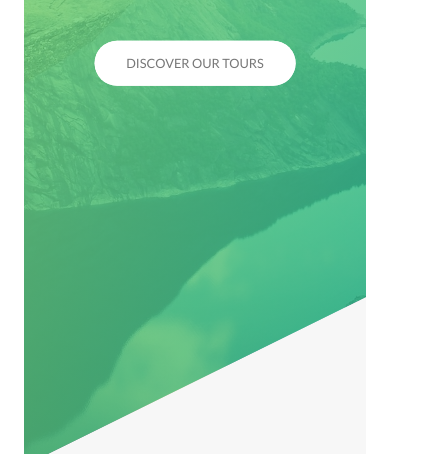
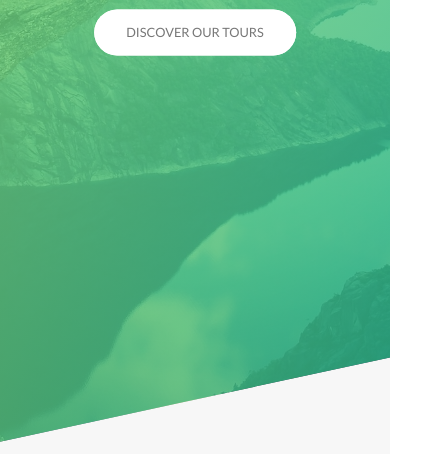
Before and after one commit to raul4h/raul4h.github.io, a website: page natours/index.html in a window 390 px wide. Shown: the part 360-814 px from the top of the page, 442 px wide, since content can reach past the window. Drawn offline with Linux system fonts and the light colour scheme.

Commit message:
Layout and font responsive

```diff
--- a/natours/sass/base/_base.scss
+++ b/natours/sass/base/_base.scss
@@ -25,4 +25,9 @@ html{
 
 body{
     box-sizing: border-box;
+    padding: 3rem;
+
+    @include respond(tab-port){
+        padding: 0;
+    }
 }
--- a/natours/sass/base/_typography.scss
+++ b/natours/sass/base/_typography.scss
@@ -1,68 +1,89 @@
-body{
+body {
   font-family: "Lato", sans-serif;
   font-weight: 400;
   //  font-size: 16px;
   line-height: 1.7;
   color: $color-grey-dark;
-    padding: 3rem;
 }
 
-.heading-primary{
+.heading-primary {
   color: $color-white;
   text-transform: uppercase;
   backface-visibility: hidden;
   margin-bottom: 6rem;
 
-    &--main{
+  &--main {
     display: block;
     font-size: 6rem;
     font-weight: 400;
     letter-spacing: 3.5rem;
 
     animation-name: moveInLeft;
-        animation-duration: .8s;
+    animation-duration: 0.8s;
     animation-timing-function: ease-in;
+
+    @include respond(phone) {
+      letter-spacing: 1rem;
+      font-size: 5rem;
+    }
+
     /* animation-iteration-count: 3; */
     /* animation-delay: 3s; */
   }
 
-    &--sub{
+  &--sub {
     display: block;
     font-size: 2rem;
     font-weight: 700;
     letter-spacing: 1.75rem;
 
-        animation: moveInRight .8s ease-in;
+    animation: moveInRight 0.8s ease-in;
+
+    @include respond(phone) {
+        letter-spacing: .5rem;
+      }
   }
 }
 
-.heading-secondary{
+.heading-secondary {
   font-size: 3.5rem;
   text-transform: uppercase;
   font-weight: 700;
-    background-image: linear-gradient(to right, $color-primary-light, $color-primary-dark);
+  background-image: linear-gradient(
+    to right,
+    $color-primary-light,
+    $color-primary-dark
+  );
   display: inline-block;
   -webkit-background-clip: text;
   color: transparent;
   letter-spacing: 2px;
-    transition: all .2s;
+  transition: all 0.2s;
 
-    &:hover{
+  @include respond(tab-port){
+      font-size: 3rem;
+  }
+
+  @include respond(phone){
+    font-size: 2.5rem;
+}
+
+  &:hover {
     transform: skewY(2deg) skewX(15deg) scale(1.1);
-        text-shadow: .5rem 1rem 2rem rgba($color-black, .2);
+    text-shadow: 0.5rem 1rem 2rem rgba($color-black, 0.2);
   }
 }
 
-.heading-tertiary{
+.heading-tertiary {
   font-size: $default-font-size;
   font-weight: 700;
   text-transform: uppercase;
 }
 
-.paragraph{
+.paragraph {
   font-size: $default-font-size;
 
-    &:not(:last-child){
+  &:not(:last-child) {
     margin-bottom: 3rem;
   }
 }
--- a/natours/sass/base/_utilities.scss
+++ b/natours/sass/base/_utilities.scss
@@ -3,10 +3,18 @@
 }
 .u-margin-bottom-big{
     margin-bottom: 8rem !important;
+
+    @include respond(tab-port){
+        margin-bottom: 5rem !important;
+    }
 }
 
 .u-margin-bottom-medium{
     margin-bottom: 4rem !important;
+
+    @include respond(tab-port){
+        margin-bottom: 3rem !important;
+    }
 }
 
 .u-margin-bottom-small{
--- a/natours/sass/layout/_footer.scss
+++ b/natours/sass/layout/_footer.scss
@@ -4,9 +4,17 @@
   font-size: 1.4rem;
   color: $color-grey-light-1;
 
+  @include respond(tab-port){
+    padding: 8rem 0;
+  }
+
   &__logo-box {
     text-align: center;
     margin-bottom: 8rem;
+
+    @include respond(tab-port){
+      margin-bottom: 6rem;
+    }
   }
 
   &__logo {
@@ -18,6 +26,11 @@
       border-top: 1px solid $color-grey-light-2;
       padding-top: 2rem;
       display: inline-block;
+
+      @include respond(tab-port){
+        width: 100%;
+        text-align: center;
+      }
   }
 
   &__list {
@@ -56,5 +69,10 @@
       padding-top: 2rem;
       width: 80%;
       float: right;
+
+      @include respond(tab-port){
+        width: 100%;
+        float: none;
+      }
   }
 }
--- a/natours/sass/layout/_grid.scss
+++ b/natours/sass/layout/_grid.scss
@@ -1,41 +1,65 @@
-.row{
+.row {
   max-width: $row-width;
   margin: 0 auto;
 
-    &:not(:last-child){
+  &:not(:last-child) {
     margin-bottom: $gutter-vertical;
+
+    @include respond(tab-port) {
+      margin-bottom: 6rem;
+    }
+  }
+
+  @include respond(tab-port) {
+    max-width: 50rem;
+    padding: 0 3rem;
   }
 
   @include clearfix;
 
-    [class^="col-"]{
+  [class^="col-"] {
     float: left;
 
-        &:not(:last-child){
+    &:not(:last-child) {
       margin-right: $gutter-horizontal;
+
+      @include respond(tab-port) {
+        margin-right: 0;
+        margin-bottom: 6rem;
       }
     }
 
-    .col-1-of-2{
+    @include respond(tab-port) {
+      width: 100% !important;
+    }
+  }
+
+  .col-1-of-2 {
     width: calc((100% - #{$gutter-horizontal}) / 2);
   }
 
-    .col-1-of-3{
+  .col-1-of-3 {
     width: calc((100% - 2 * #{$gutter-horizontal}) / 3);
   }
 
-    .col-1-of-4{
+  .col-1-of-4 {
     width: calc((100% - 3 * #{$gutter-horizontal}) / 4);
   }
 
-    .col-2-of-3{
-        width: calc(2 * ((100% - 2 * #{$gutter-horizontal}) / 3) + #{$gutter-horizontal});
+  .col-2-of-3 {
+    width: calc(
+      2 * ((100% - 2 * #{$gutter-horizontal}) / 3) + #{$gutter-horizontal}
+    );
   }
 
-    .col-2-of-4{
-        width: calc(2 *((100% - 3 * #{$gutter-horizontal}) / 4) + #{$gutter-horizontal});
+  .col-2-of-4 {
+    width: calc(
+      2 * ((100% - 3 * #{$gutter-horizontal}) / 4) + #{$gutter-horizontal}
+    );
   }
-    .col-3-of-4{
-        width: calc(3 *((100% - 3 * #{$gutter-horizontal}) / 4) + 2 * #{$gutter-horizontal});
+  .col-3-of-4 {
+    width: calc(
+      3 * ((100% - 3 * #{$gutter-horizontal}) / 4) + 2 * #{$gutter-horizontal}
+    );
   }
 }
--- a/natours/sass/layout/_header.scss
+++ b/natours/sass/layout/_header.scss
@@ -1,31 +1,37 @@
-.header{
+.header {
   height: 95vh;
-    background-image: linear-gradient(to right bottom,
-    rgba($color-primary-light,0.8),
-    rgba($color-primary-dark,0.8)) ,
+  background-image: linear-gradient(
+      to right bottom,
+      rgba($color-primary-light, 0.8),
+      rgba($color-primary-dark, 0.8)
+    ),
     url(../img/hero.jpg);
   background-size: cover;
   background-position: top;
-    -webkit-clip-path: polygon(0 0,100% 0,100% 75vh,0 100%);
-    clip-path: polygon(0 0,100% 0,100% 75vh,0 100%);
+  -webkit-clip-path: polygon(0 0, 100% 0, 100% 75vh, 0 100%);
+  clip-path: polygon(0 0, 100% 0, 100% 75vh, 0 100%);
   position: relative;
 
-    &__logo-box{
+  @include respond(phone) {
+    -webkit-clip-path: polygon(0 0, 100% 0, 100% 85vh, 0 100%);
+    clip-path: polygon(0 0, 100% 0, 100% 85vh, 0 100%);
+  }
+
+  &__logo-box {
     position: absolute;
     top: 4rem;
     left: 4rem;
   }
 
-    &__logo{
+  &__logo {
     height: 3.5rem;
   }
 
-    &__text-box{
+  &__text-box {
     position: absolute;
     top: 40%;
     left: 50%;
-        transform: translate(-50%,-50%);
+    transform: translate(-50%, -50%);
     text-align: center;
   }
-
 }
--- a/natours/sass/layout/_navigation.scss
+++ b/natours/sass/layout/_navigation.scss
@@ -15,6 +15,16 @@
     box-shadow: 0 1rem 3rem rgba($color-black, 0.1);
     text-align: center;
     cursor: pointer;
+
+    @include respond(tab-port){
+      top: 4rem;
+      right: 4rem;
+    }
+
+    @include respond(phone){
+      top: 3rem;
+      right: 3rem;
+    }
   }
 
   &__background {
@@ -31,7 +41,17 @@
     z-index: 50;
 
     transition: transform .8s cubic-bezier(.86,0,.07,1);
-    // transform: scale(80);
+
+    @include respond(tab-port){
+      top: 4.5rem;
+      right: 4.5rem;
+    }
+
+    @include respond(phone){
+      top: 3.5rem;
+      right: 3.5rem;
+    }
+
   }
   &__nav {
     height: 100vh;
--- a/natours/sass/pages/_home.scss
+++ b/natours/sass/pages/_home.scss
@@ -2,6 +2,10 @@
     background-color: $color-grey-light-1;
     padding: 25rem 0;
     margin-top: -20vh;
+
+    @include respond(tab-land){
+        padding: 15rem 0;
+    }
 }
 
 .section-features{
@@ -19,17 +23,29 @@
         transform: skewY(7deg);
     }
 
+    @include respond(tab-land){
+        padding: 20rem 0;
+    }
+
 }
 
 .section-tours{
     background-color: $color-grey-light-1;
     padding: 25rem 0 15rem 0;
     margin-top: -10rem;
+
+    @include respond(tab-land){
+        padding: 20rem 0 10rem 0;
+    }
 }
 
 .section-stories{
     padding: 15rem 0;
     position: relative;
+
+    @include respond(tab-land){
+        padding: 10rem 0;
+    }
 }
 
 .section-book{
```
Also changed, not shown: natours/css/style.css. Lines whose indentation alone changed are shown as unchanged.
